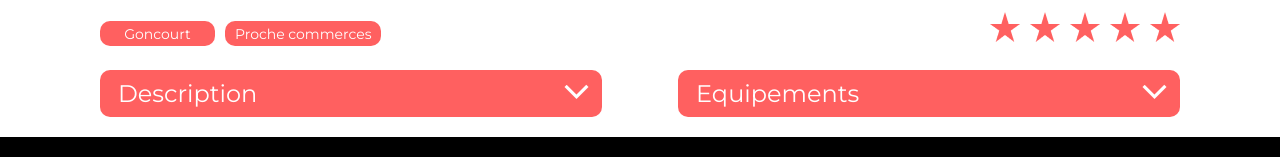
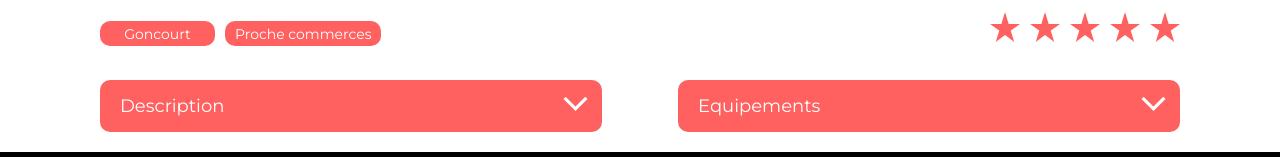
Before and after one commit to AlBlanchard/kasa-projet, a React (Create React App) app: page /logements/0979876d in a window 1280 px wide. Shown: the part 643-800 px from the top of the page. Built offline with nearby package versions, Linux system fonts and the light colour scheme.

Commit message:
Responsive Improvement (simplification marge etc)

```diff
--- a/src/styles/scss/pages/Lodgement.scss
+++ b/src/styles/scss/pages/Lodgement.scss
@@ -1,7 +1,6 @@
 @import '../utils/variables';
 
 .lodgementSection {
-
     &__carousel {
         margin: 17px 0 19px 0;
         height: 255px;
@@ -35,7 +34,6 @@
             display: flex;
             justify-content: space-between;
             align-items: center;
-            margin-bottom: 16px;
         }
     }
 
@@ -61,7 +59,6 @@
             margin-bottom: 24px;
 
             & .titleAndLocation {
-                margin-bottom: 0;
 
                 &__title {
                     font-size: 36px;
@@ -96,8 +93,26 @@
             & .dropdown {
                 flex-basis: 50%;
 
+                & .dropdown {
+                    &__header {
+                        height: 52px;
+                        padding-left: 20px;
+                        padding-right: 12px;
+
+                        & .title {
+                            font-size: 18px;
+                            line-height: 26px;
+                        }
+                    }
+                }
+
                 &__textContainer {
                     height: calc(100% - 42px);
+
+                    & .text {
+                        font-size: 18px;
+                        line-height: 26px;
+                    }
                 }
             }
         }
```
